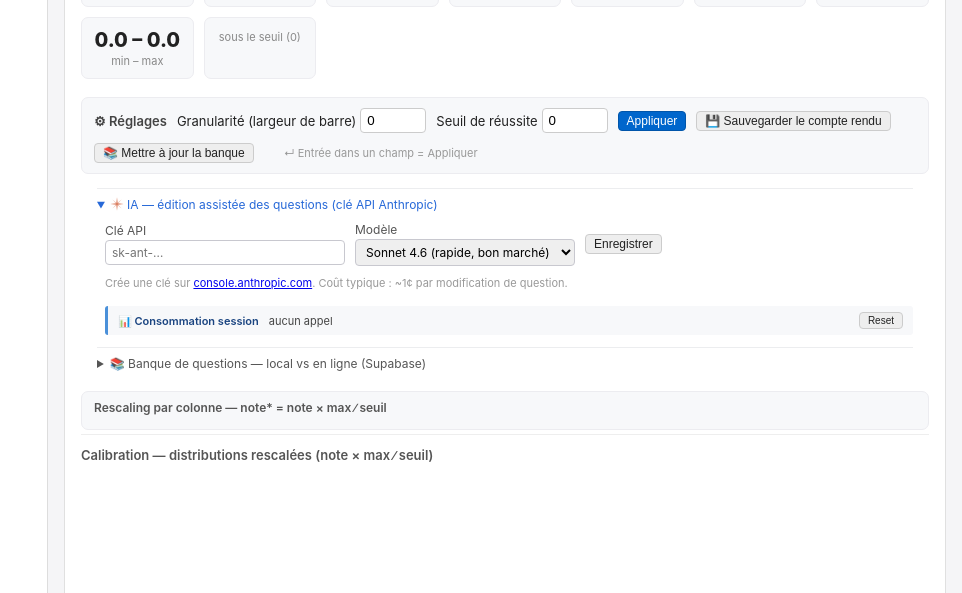
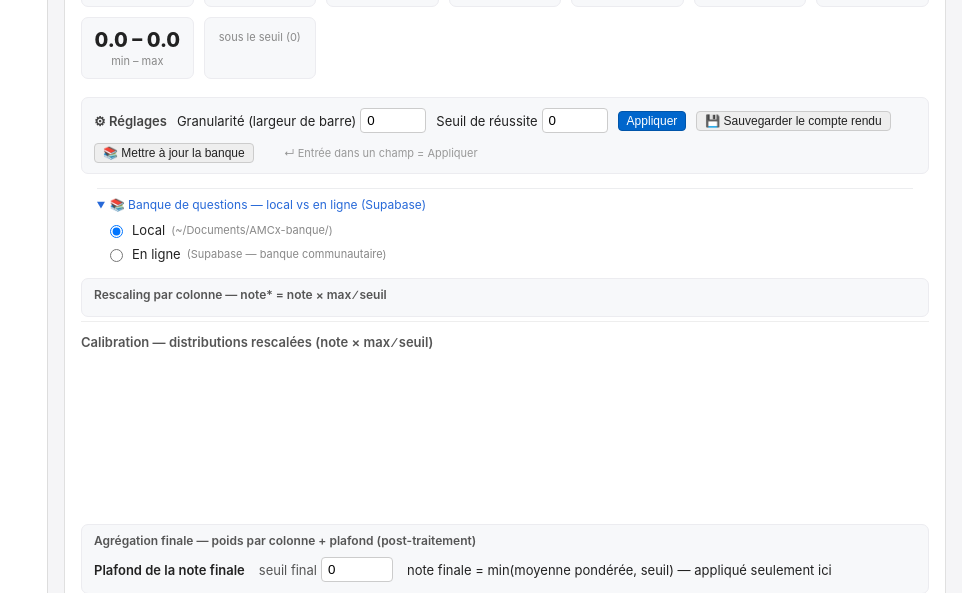
Before and after one commit to epilliat/amcx, a Flask app: template auto_grading/front/templates/dashboard.html in a window 1280 px wide, after a click on "📚 Banque de questions — local vs en ligne (Supabase)". Shown: the part 335-928 px from the top of the page, without its empty margins (318-1280 px from the left). Run offline with Flask 3, Linux system fonts and the light colour scheme; the template is opened without the code that fills it, so the values that code supplies are empty; some libraries are stand-ins or nearby versions.

Commit message:
Dashboard: retirer le panneau IA (redondant avec celui de Sujet)
Le réglage de la clé API + modèle est déjà accessible depuis l'onglet
Sujet via la modale 'Connecter Claude' qui s'ouvre au 1er clic sur 🤖
sans clé configurée. Le dashboard reste focus vue notes / réglages
d'agrégation.

Aussi: relâche maxlength=6 → 4-10 sur le champ OTP code de la banque
(Supabase peut générer 7-10 chiffres selon la config OTP Length du projet).

```diff
--- a/auto_grading/front/templates/dashboard.html
+++ b/auto_grading/front/templates/dashboard.html
@@ -212,35 +212,6 @@
         <span class="settings-hint">↵ Entrée dans un champ = Appliquer</span>
       </div>
 
-      <details class="ai-settings">
-        <summary><img src="{{ url_for('static', filename='claude-icon.svg') }}" class="claude-icon" alt=""> IA — édition assistée des questions (clé API Anthropic)</summary>
-        <div class="ai-settings-body">
-          <label>Clé API
-            <input type="password" id="cfg-ai-key" autocomplete="off"
-                   placeholder="sk-ant-…"
-                   value="{{ cfg.anthropic_api_key|default('', true) }}"></label>
-          <label>Modèle
-            <select id="cfg-ai-model">
-              {% set sel = cfg.ai_model|default('claude-sonnet-4-6', true) %}
-              <option value="claude-sonnet-4-6" {% if sel == 'claude-sonnet-4-6' %}selected{% endif %}>Sonnet 4.6 (rapide, bon marché)</option>
-              <option value="claude-opus-4-7"   {% if sel == 'claude-opus-4-7'   %}selected{% endif %}>Opus 4.7 (qualité supérieure)</option>
-              <option value="claude-haiku-4-5"  {% if sel == 'claude-haiku-4-5'  %}selected{% endif %}>Haiku 4.5 (le moins cher)</option>
-            </select></label>
-          <button id="cfg-ai-save" class="btn btn-small">Enregistrer</button>
-          <span id="cfg-ai-status" class="settings-hint"></span>
-          <span class="settings-hint">
-            Crée une clé sur
-            <a href="https://console.anthropic.com/settings/keys" target="_blank" rel="noopener">console.anthropic.com</a>.
-            Coût typique : ~1¢ par modification de question.
-          </span>
-          <div class="ai-usage-widget" id="ai-usage-widget">
-            <span class="ai-usage-title">📊 Consommation session</span>
-            <span id="ai-usage-line">aucun appel</span>
-            <button type="button" class="btn btn-tiny" id="ai-usage-reset">Reset</button>
-          </div>
-        </div>
-      </details>
-
       <details class="bank-settings">
         <summary>📚 Banque de questions — local vs en ligne (Supabase)</summary>
         <div class="bank-settings-body">
@@ -278,9 +249,9 @@
               </div>
 
               <div id="bank-verify-form" style="display:none">
-                <label>Code reçu (6 chiffres)
-                  <input type="text" id="bank-otp-code" maxlength="6"
-                         pattern="[0-9]{6}" placeholder="123456" inputmode="numeric"></label>
+                <label>Code reçu
+                  <input type="text" id="bank-otp-code" maxlength="10"
+                         pattern="[0-9]{4,10}" placeholder="123456" inputmode="numeric"></label>
                 <button id="bank-verify-otp" class="btn btn-primary btn-small">Se connecter</button>
                 <button id="bank-cancel-otp" class="btn btn-small">Annuler</button>
               </div>
@@ -799,48 +770,6 @@ document.getElementById('bank-sync').addEventListener('click', async () => {
   }
 });
 
-// --- Réglages IA (clé Anthropic + modèle) ---
-document.getElementById('cfg-ai-save').addEventListener('click', async () => {
-  const key = document.getElementById('cfg-ai-key').value.trim();
-  const model = document.getElementById('cfg-ai-model').value;
-  const st = document.getElementById('cfg-ai-status');
-  st.textContent = 'Enregistrement…';
-  const r = await fetch('/api/config', {
-    method: 'POST', headers: {'Content-Type': 'application/json'},
-    body: JSON.stringify({anthropic_api_key: key, ai_model: model})
-  });
-  const j = await r.json().catch(() => ({}));
-  st.textContent = r.ok ? '✓ enregistré' : '✘ ' + (j.error || 'erreur');
-});
-
-// --- Compteur de tokens IA (session) ---
-async function refreshAiUsage() {
-  const line = document.getElementById('ai-usage-line');
-  try {
-    const r = await fetch('/api/ai/usage');
-    const u = await r.json();
-    if (!u.n_calls) {
-      line.textContent = 'aucun appel depuis le démarrage';
-      return;
-    }
-    const totalIn = (u.input_tokens || 0) + (u.cache_creation || 0) + (u.cache_read || 0);
-    const cost = u.cost_usd != null ? ' · $' + u.cost_usd.toFixed(4) : '';
-    const breakdown = Object.entries(u.by_model || {}).map(([m, n]) => m + '×' + n).join(', ');
-    line.innerHTML = `${u.n_calls} appel(s) · ${totalIn} input + ${u.output_tokens || 0} output` +
-                     cost + (breakdown ? ` · <em>${breakdown}</em>` : '') +
-                     (u.started_at ? ` · depuis ${u.started_at.slice(11, 16)}` : '');
-  } catch (e) {
-    line.textContent = 'indisponible';
-  }
-}
-document.getElementById('ai-usage-reset').addEventListener('click', async () => {
-  await fetch('/api/ai/usage/reset', {method: 'POST'});
-  refreshAiUsage();
-});
-// Auto-refresh quand on déplie le panel IA
-document.querySelector('.ai-settings')?.addEventListener('toggle', refreshAiUsage);
-refreshAiUsage();
-
 // === Réglages Banque (local / online Supabase) =============================
 
 const bankCfgEl    = document.getElementById('bank-online-cfg');
```
